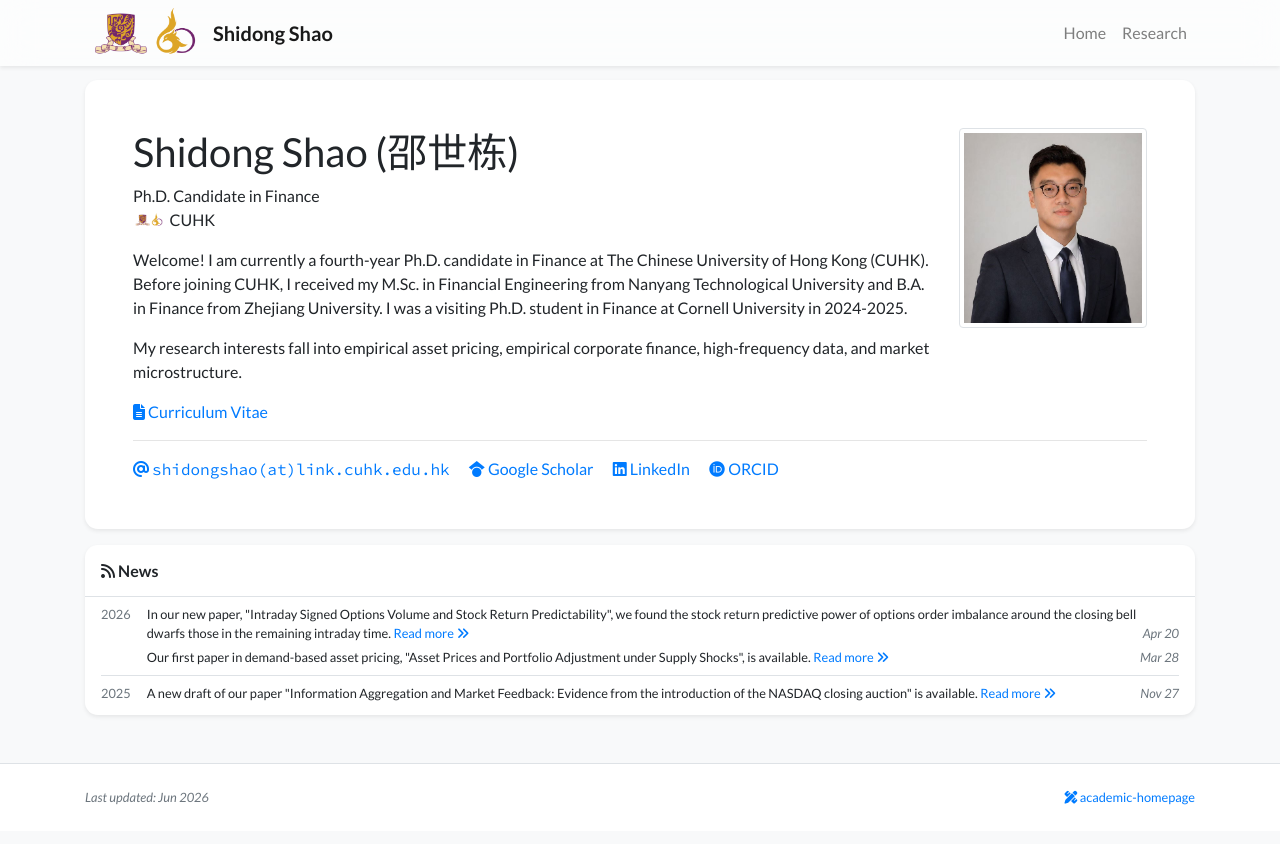
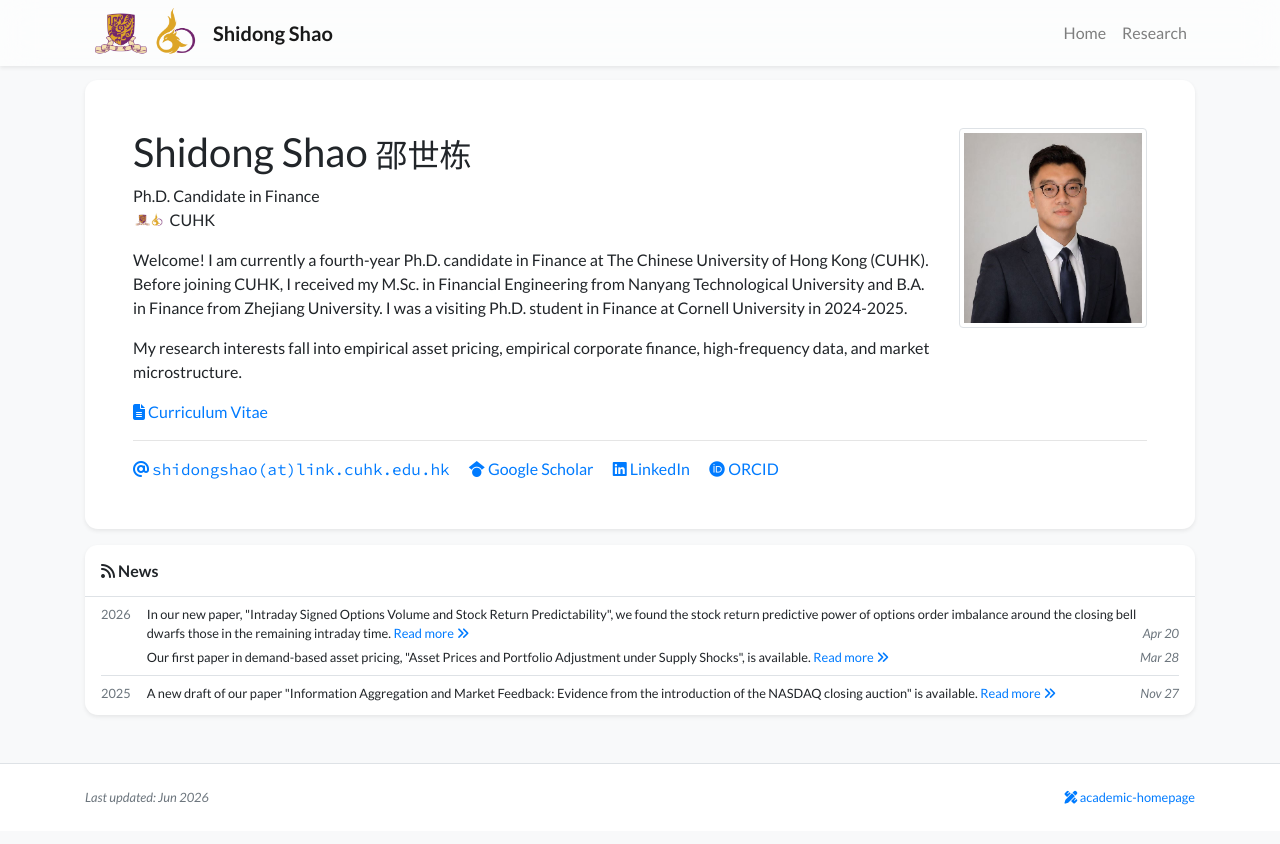
Before and after one commit to shidongshao/shidongshao.github.io, a Jekyll site: the page built from index_layout2.html, in a window 1280 px wide. Shown: the top 844 px of the page. Built offline with Jekyll 4.4.1, drawn with Linux system fonts in a browser that asks for light colours; nearby versions of some CDN libraries; a style sheet for code colours, icons or effects is not loaded.

Commit message:
Update personal website

```diff
--- a/_data/profile.yml
+++ b/_data/profile.yml
@@ -1,5 +1,5 @@
-primary_name: "Shidong Shao (邵世栋)"
-secondary_name: ""
+primary_name: "Shidong Shao"
+secondary_name: "邵世栋"
 navbar_name: "Shidong Shao"
 
 positions:
--- a/_includes/widgets/profile_card.html
+++ b/_includes/widgets/profile_card.html
@@ -19,7 +19,10 @@
 
                         <div class="d-flex">
                             <div class="h1 font-weight-normal">
-                                {{ site.data.profile.primary_name }} <small>{{ site.data.profile.secondary_name }}</small>
+                                {{ site.data.profile.primary_name }}
+                                <small style="font-family: 'STFangsong', '仿宋', 'Fangsong', serif;">
+                                {{ (site.data.profile.secondary_name) }}
+    </small>
                             </div>
                             {% if site.data.profile.portrait_url %}
                             <div class="ml-auto d-md-none">
--- a/assets/css/global.css
+++ b/assets/css/global.css
@@ -1,6 +1,6 @@
 @charset "utf-8";
 body {
-    font-family: "Fangsong", "仿宋", "STFangsong", "FZFangSong-Z02", "Lato", sans-serif;
+    font-family: "Lato", sans-serif;
     font-weight: 400;
     padding-top: 5.0rem;
 }
```
